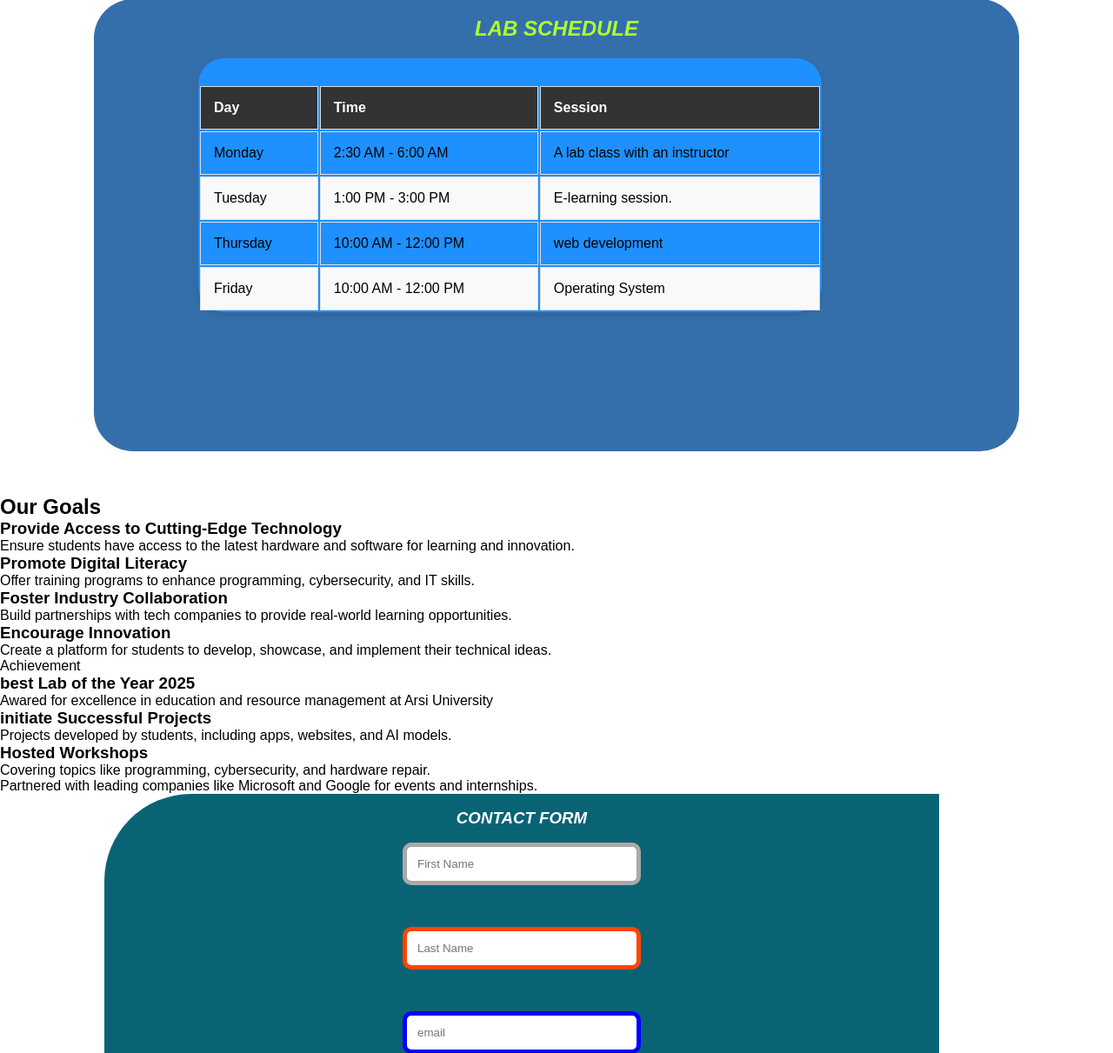
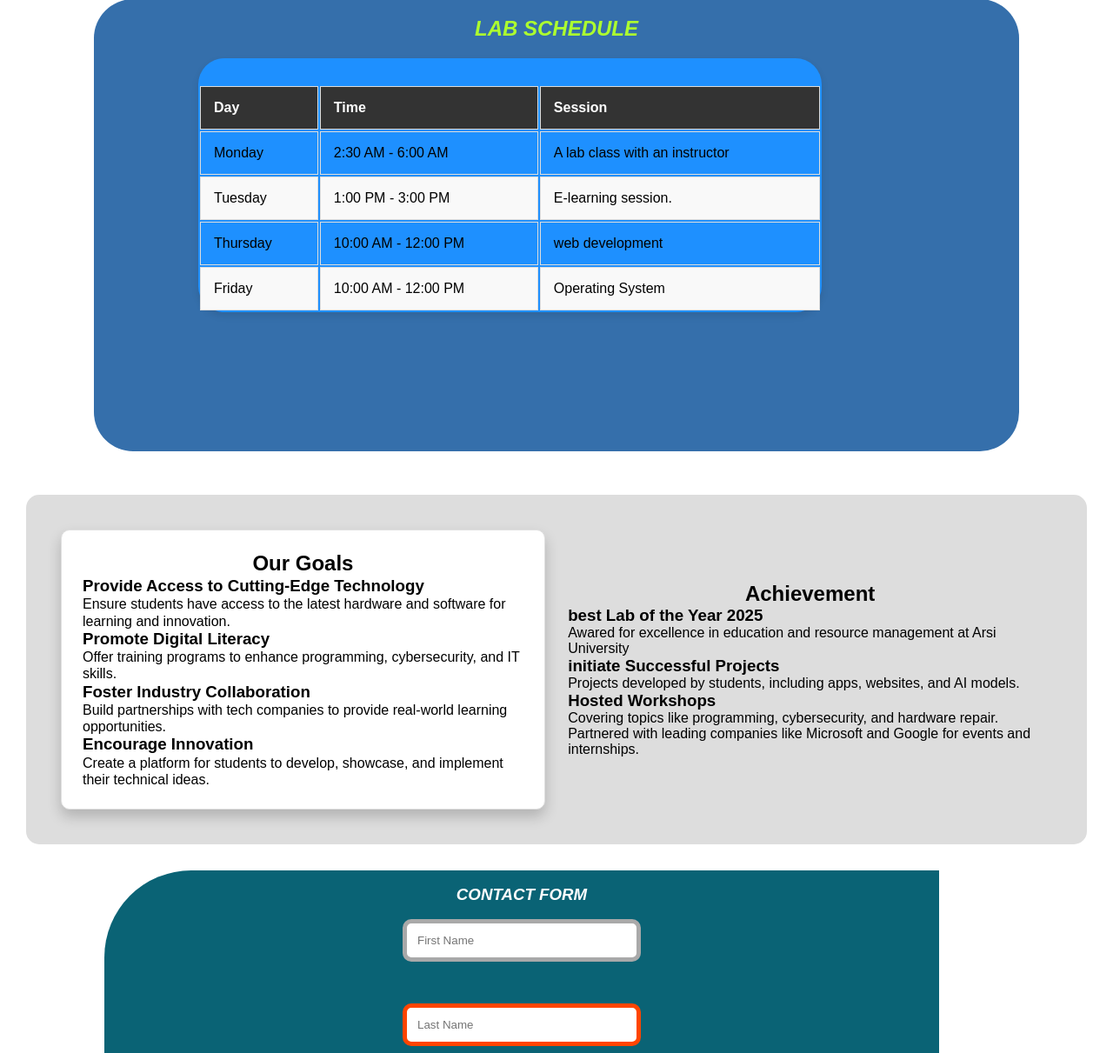
Before and after one commit to Kelbessa02/WebProgrammingGroup-5, a PHP site: page / in a window 1280 px wide. Shown: the part 1948-3159 px from the top of the page at 87% size. Run offline with PHP 8.4, Linux system fonts and the light colour scheme.

Commit message:
change on gaols

```diff
--- a/CSS/Style.css
+++ b/CSS/Style.css
@@ -314,7 +314,22 @@
     border-radius: 15px;
     height: 150hv;
 }
+.goal{
+    line-height: 1.2;
+    font-family: 'Times New Roman', Times, serif;
+    background: white;
+    padding: 1.5rem;
+    border: 1px solid #e0e0e0;
+    border-radius: 10px;
+    box-shadow: 0 8px 16px rgba(0, 0, 0, 0.2);
 
+}
+.goal:hover{
+    transform: translateY(-30px);
+    box-shadow: 4px  8px 10px 8px rgba(0, 0, 0, 0.2);
+}
+
+/* goals */
 .container {
     line-height: 3;
     border-top-left-radius: 100px;
--- a/index.html
+++ b/index.html
@@ -187,48 +187,44 @@
     </section>
     <!-- Goals Section -->
 
-    <section class="goal-section" id="goal">
-      <h2 class="style">Our Goals</h2>
+    <section class="goal-achieve">
+      <div class="goal">
+          <h2 class="style"Style="text-align:center;">Our Goals</h2>
           <div class="content">
               <h3>Provide Access to Cutting-Edge Technology</h3>
               <p>
-          Ensure students have access to the latest hardware and software for
-          learning and innovation.
+                  Ensure students have access to the latest hardware and software for learning and innovation.
               </p>
 
               <h3>Promote Digital Literacy</h3>
               <p>
-          Offer training programs to enhance programming, cybersecurity, and IT
-          skills.
+                  Offer training programs to enhance programming, cybersecurity, and IT skills.
               </p>
 
               <h3>Foster Industry Collaboration</h3>
               <p>
-          Build partnerships with tech companies to provide real-world learning
-          opportunities.
+                  Build partnerships with tech companies to provide real-world learning opportunities.
               </p>
 
               <h3>Encourage Innovation</h3>
               <p>
-          Create a platform for students to develop, showcase, and implement
-          their technical ideas.
+                  Create a platform for students to develop, showcase, and implement their technical ideas.
               </p>
           </div>
-    </section>
-    <section id="achievement">
-      <div class="content">
-        <h class="style">Achievement</h>
+          </div>
+
+
+          <div class="achieve">
+              <h1 class="style"Style="text-align:center;">Achievement</h1>
 
               <h3>best Lab of the Year 2025</h3>
               <p>
-          Awared for excellence in education and resource management at Arsi
-          University
+                  Awared for excellence in education and resource management at Arsi University
               </p>
 
               <h3>initiate Successful Projects</h3>
               <p>
-          Projects developed by students, including apps, websites, and AI
-          models.
+                  Projects developed by students, including apps, websites, and AI models.
               </p>
 
               <h3>Hosted Workshops</h3>
@@ -237,11 +233,12 @@
               </p>
 
               <p>
-          Partnered with leading companies like Microsoft and Google for events
-          and internships.
+                  Partnered with leading companies like Microsoft and Google for events and internships.
               </p>
           </div>
+
   </section>
+
 
     <!-- Form/Contact Secion -->
     <section>
```
Lines whose indentation alone changed are shown as unchanged.
